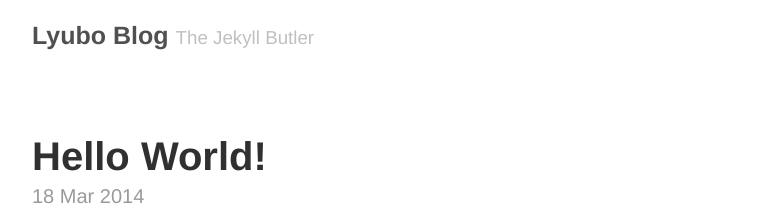
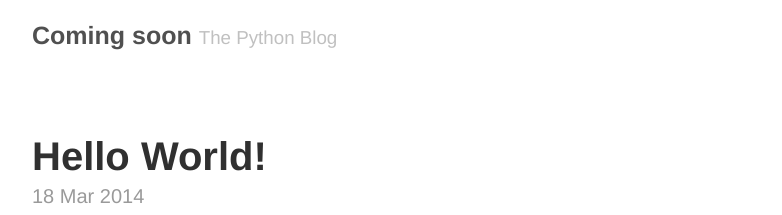
Before and after one commit to lyuboraykov/blog, a Jekyll site: the page built from index.html, in a window 1280 px wide. Shown: the top 215 px of the page, without its empty margins (248-1030 px from the left). Built offline with Jekyll 4.4.1, drawn with Linux system fonts in a browser that asks for light colours; Markdown is read by kramdown in place of the engine named in the settings; the list of posts is cut into pages by our own code.

Commit message:
Update _config.yml

```diff
--- a/_config.yml
+++ b/_config.yml
@@ -6,14 +6,14 @@ pygments:         true
 permalink:        pretty
 
 # Setup
-title:            Lyubo Blog
-tagline:          'The Jekyll Butler'
-description:      'Base theme for Jekyll themes by @mdo.'
-url:              http://getpoole.com
+title:            Coming soon
+tagline:          'The Python Blog'
+description:      'Be patient...'
+url:              http://lyuboraykob.github.io/blog
 
 author:
-  name:           'Mark Otto'
-  url:            https://twitter.com/mdo
+  name:           'Lyubomir Raykov'
+  url:            http://lyuboraykov.com
 
 paginate:         1
 
@@ -22,3 +22,5 @@ version:          1.0.0
 
 github:
   repo:           https://github.com/lyboraykov/blog
+
+baseurl:          https://lyuboraykov.github.io/blog/
```
